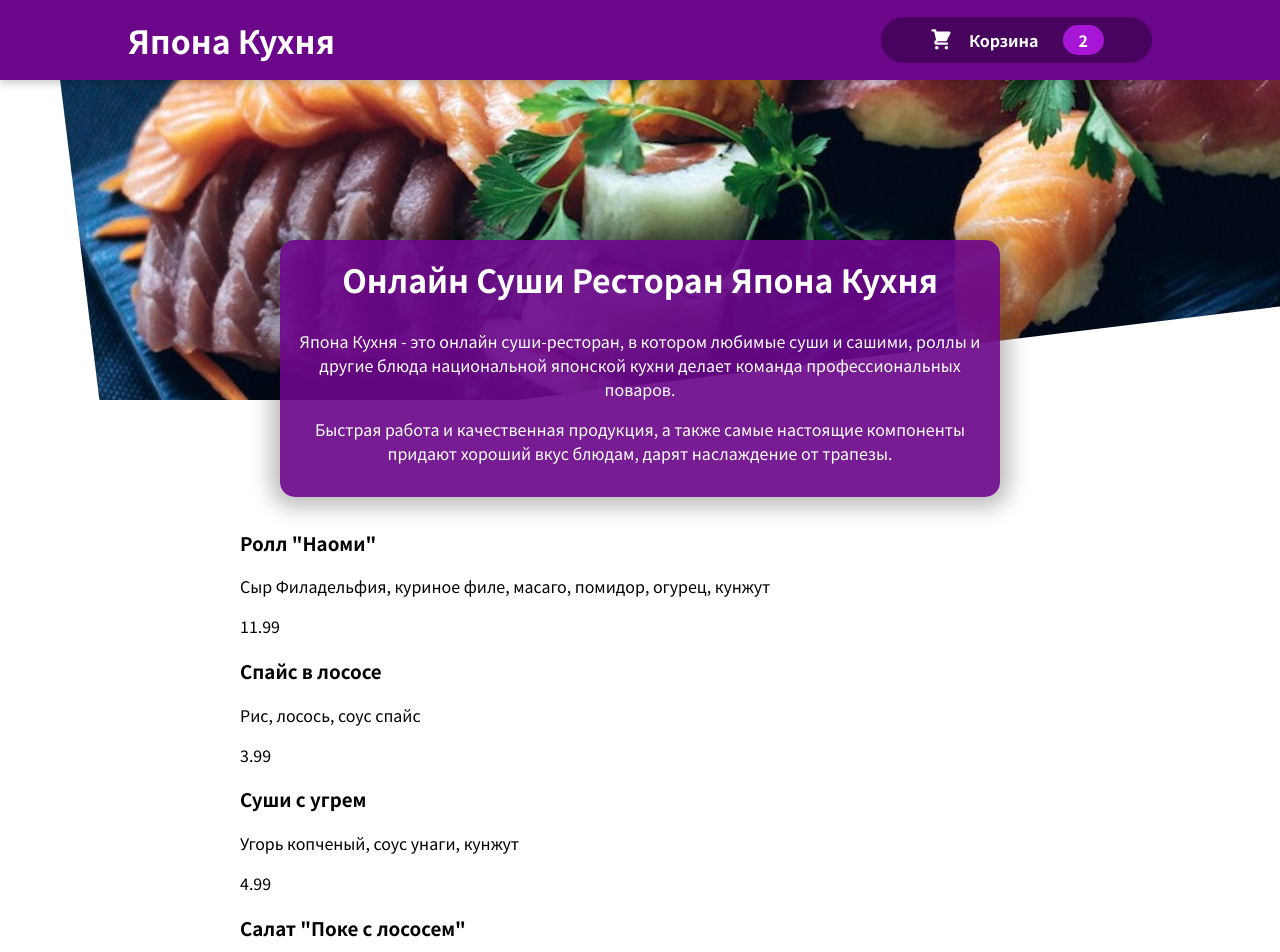
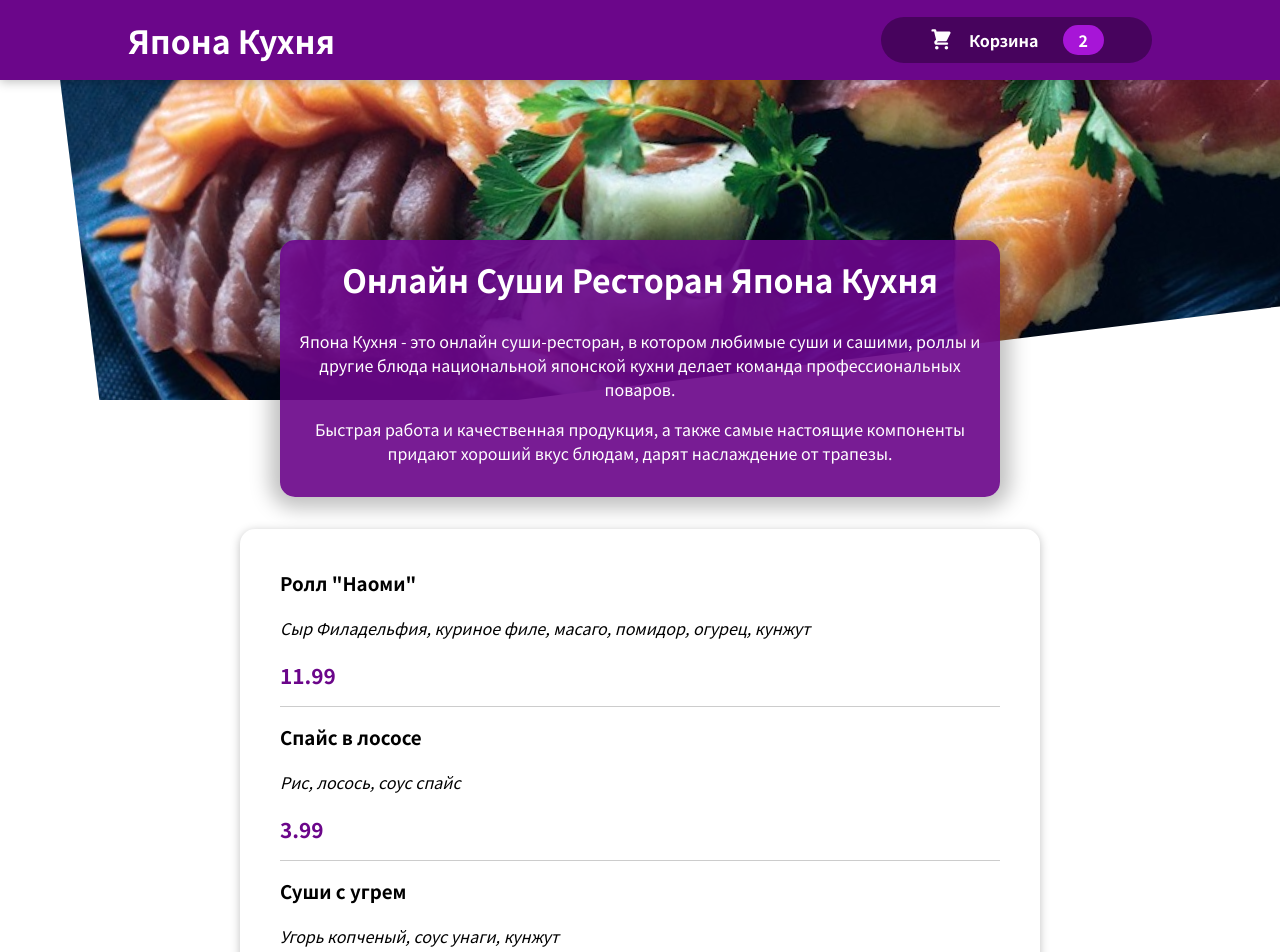
Before and after one commit to andreylementa/Japan-delevery, a React (Create React App) app: page / in a window 1280 px wide. Shown: the top 952 px of the page. Built offline with nearby package versions, Linux system fonts and the light colour scheme.

Commit message:
Обертка Card

```diff
--- a/src/components/Meals/MealList.js
+++ b/src/components/Meals/MealList.js
@@ -1,3 +1,4 @@
+import Card from "../UI/Card";
 import MealItem from "./MealItem";
 import style from "./mealList.module.css";
 
@@ -41,7 +42,9 @@ const MealList = () => {
   ));
   return (
     <section className={style.meals}>
-      <ul>{mealList}</ul>
+      <Card>
+        <ul>{mealList}</ul>
+      </Card>
     </section>
   );
 };
--- a/src/components/Meals/Meals.js
+++ b/src/components/Meals/Meals.js
@@ -6,6 +6,7 @@ const Meals = () => {
   return (
     <React.Fragment>
       <PromoText></PromoText>
+
       <MealList></MealList>
     </React.Fragment>
   );
--- a/src/components/Meals/mealItem.module.css
+++ b/src/components/Meals/mealItem.module.css
@@ -0,0 +1,23 @@
+.meal {
+  display: flex;
+
+  flex-direction: column;
+  margin: 1rem;
+  padding-bottom: 1rem;
+  border-bottom: 1px solid #ccc;
+}
+
+.meal h3 {
+  margin: 0 0 0.25rem 0;
+}
+
+.description {
+  font-style: italic;
+}
+
+.price {
+  margin-top: 0.25rem;
+  font-weight: bold;
+  color: #6b068a;
+  font-size: 1.3rem;
+}
--- /dev/null
+++ b/src/components/UI/Card.js
@@ -0,0 +1,8 @@
+import React from "react";
+import style from "./Card.module.css";
+
+const Card = (props) => {
+  return <div className={style.card}>{props.children}</div>;
+};
+
+export default Card;
--- /dev/null
+++ b/src/components/UI/Card.module.css
@@ -0,0 +1,6 @@
+.card {
+  padding: 1.5rem;
+  box-shadow: 0 2px 10px rgba(0, 0, 0, 0.25);
+  border-radius: 15px;
+  background-color: white;
+}
```
Also changed, not shown: 1 other file (tests, documents, lock files or other folders).
